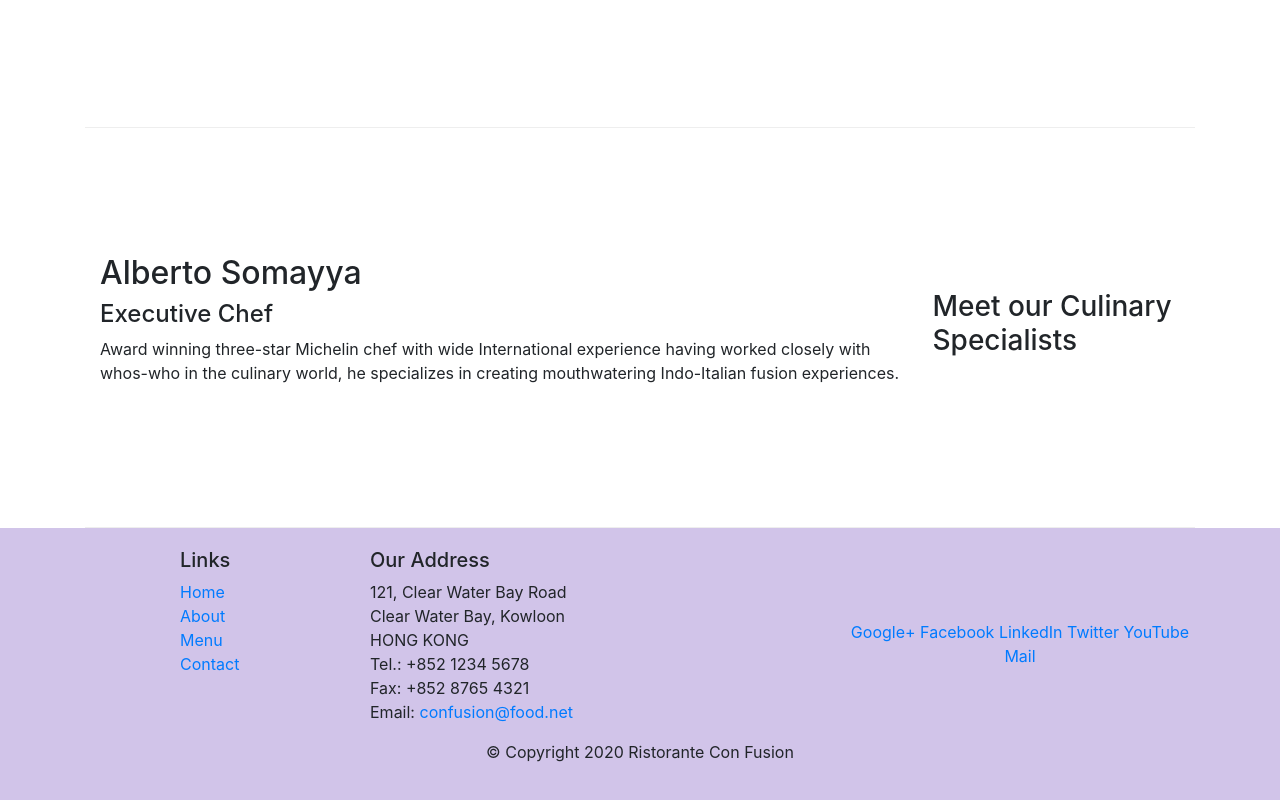
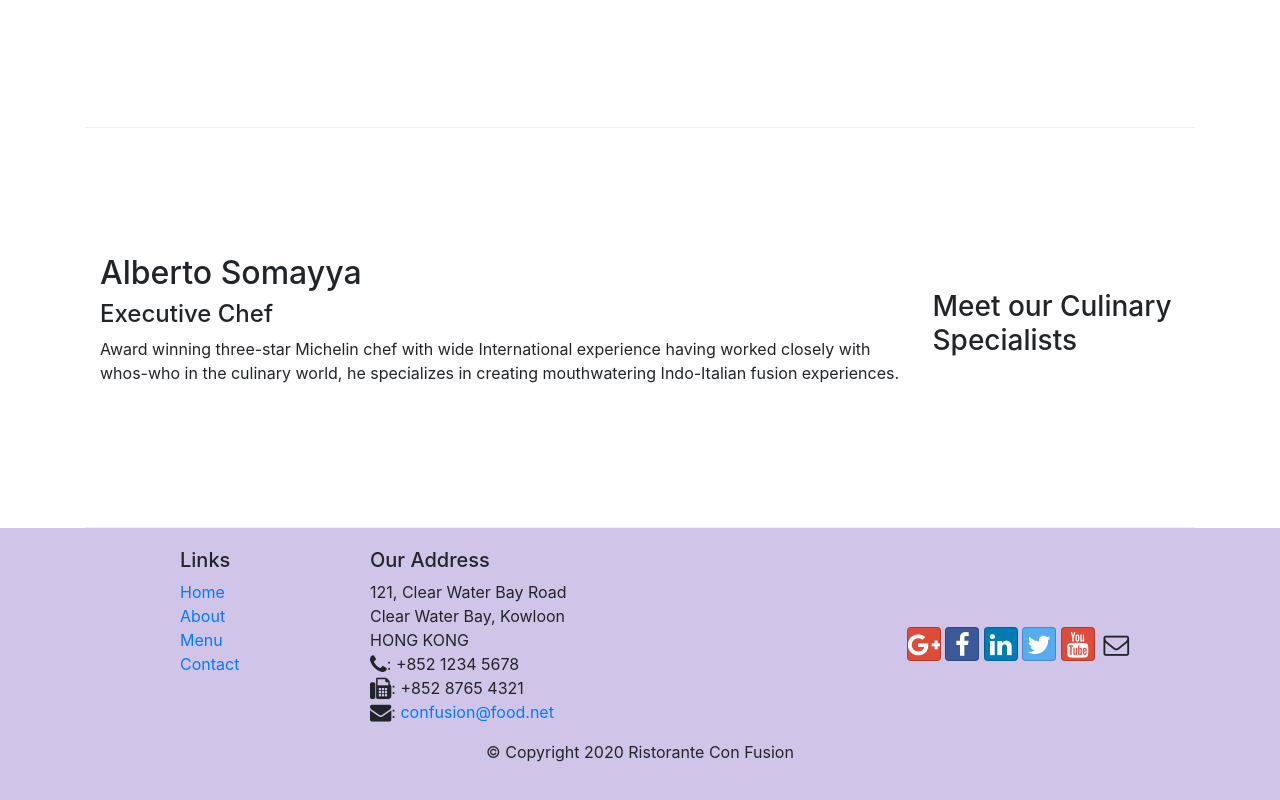
Before and after one commit to Khushik514/Ristorante-Con-Fusion, a website: page index.html in a window 1280 px wide. Shown: the part 1006-1806 px from the top of the page. Drawn offline with nearby package versions, Linux system fonts and the light colour scheme.

Commit message:
Icon Fonts

```diff
--- a/index.html
+++ b/index.html
@@ -9,6 +9,8 @@
 
         <!-- Bootstrap CSS -->
         <link rel="stylesheet" href="node_modules/bootstrap/dist/css/bootstrap.min.css">
+        <link rel="stylesheet" href="node_modules/font-awesome/css/font-awesome.min.css">
+        <link rel="stylesheet" href="node_modules/bootstrap-social/bootstrap-social.css">
         <link rel="stylesheet" href="css/styles.css">
     <title>Ristorante Con Fusion</title>
 </head>
@@ -22,10 +24,10 @@
             <a class="navbar-brand mr-auto" href="#">Ristorante Con Fusion</a>
                 <div class="collapse navbar-collapse" id="Navbar">
                     <ul class="navbar-nav mr-auto">
-                        <li class="nav-item active"><a class="nav-link" href="#">Home</a></li>
-                        <li class="nav-item"><a class="nav-link" href="./aboutus.html">About</a></li>
-                        <li class="nav-item"><a class="nav-link" href="#">Menu</a></li>
-                        <li class="nav-item"><a class="nav-link" href="#">Contact</a></li>
+                        <li class="nav-item active"><a class="nav-link" href="#"><span class="fa fa-home fa-lg"></span> Home</a></li>
+                        <li class="nav-item"><a class="nav-link" href="./aboutus.html"><span class="fa fa-info fa-lg"></span> About</a></li>
+                        <li class="nav-item"><a class="nav-link" href="#"><span class="fa fa-list fa-lg"></span> Menu</a></li>
+                        <li class="nav-item"><a class="nav-link" href="#"><span class="fa fa-address-card fa-lg"></span> Contact</a></li>
                     </ul>
                 </div>
         </div>
@@ -95,19 +97,19 @@
 		              121, Clear Water Bay Road<br>
 		              Clear Water Bay, Kowloon<br>
 		              HONG KONG<br>
-		              Tel.: +852 1234 5678<br>
-		              Fax: +852 8765 4321<br>
-		              Email: <a href="mailto:confusion@food.net">confusion@food.net</a>
+		              <i class="fa fa-phone fa-lg"></i>: +852 1234 5678<br>
+		              <i class="fa fa-fax fa-lg"></i>: +852 8765 4321<br>
+		              <i class="fa fa-envelope fa-lg"></i>: <a href="mailto:confusion@food.net">confusion@food.net</a>
 		           </address>
                 </div>
                 <div class="col-12 col-sm-4 align-self-center">
                     <div class="text-center">
-                        <a href="http://google.com/+">Google+</a>
-                        <a href="http://www.facebook.com/profile.php?id=">Facebook</a>
-                        <a href="http://www.linkedin.com/in/">LinkedIn</a>
-                        <a href="http://twitter.com/">Twitter</a>
-                        <a href="http://youtube.com/">YouTube</a>
-                        <a href="mailto:">Mail</a>
+                        <a class="btn btn-social-icon btn-google" href="http://google.com/+"><i class="fa fa-google-plus fa-lg"></i></a>
+                        <a class="btn btn-social-icon btn-facebook" href="http://www.facebook.com/profile.php?id="><i class="fa fa-facebook fa-lg"></i></a>
+                        <a class="btn btn-social-icon btn-linkedin" href="http://www.linkedin.com/in/"><i class="fa fa-linkedin fa-lg"></i></a>
+                        <a class="btn btn-social-icon btn-twitter" href="http://twitter.com/"><i class="fa fa-twitter fa-lg"></i></a>
+                        <a class="btn btn-social-icon btn-google" href="http://youtube.com/"><i class="fa fa-youtube fa-lg"></i></a>
+                        <a class="btn btn-social-icon" href="mailto:"><i class="fa fa-envelope-o"></i></a>
                     </div>
                 </div>
            </div>
--- a/package.json
+++ b/package.json
@@ -15,6 +15,8 @@
   },
   "dependencies": {
     "bootstrap": "^4.5.0",
+    "bootstrap-social": "^5.1.1",
+    "font-awesome": "^4.7.0",
     "jquery": "^3.5.1",
     "popper.js": "^1.12.9"
   }
```
Also changed, not shown: aboutus.html (+15 -13 lines), 1 other file.
